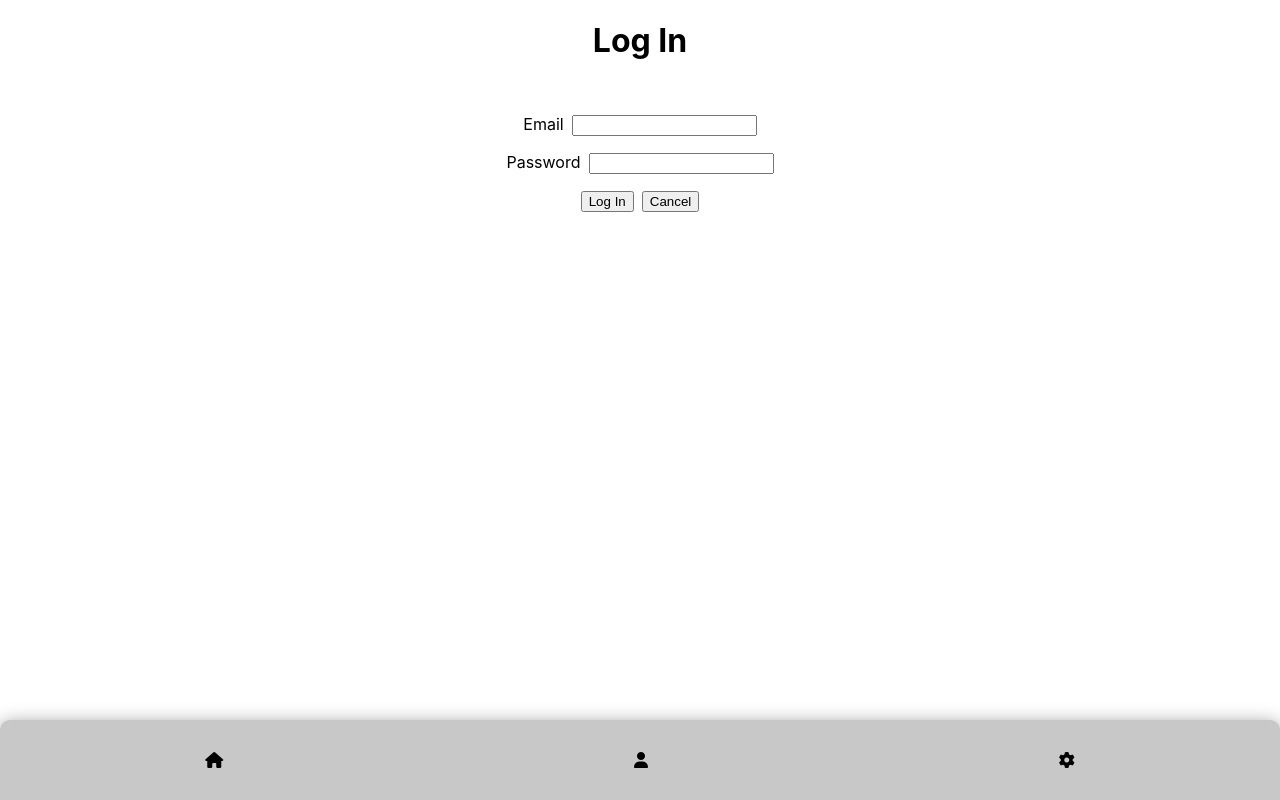
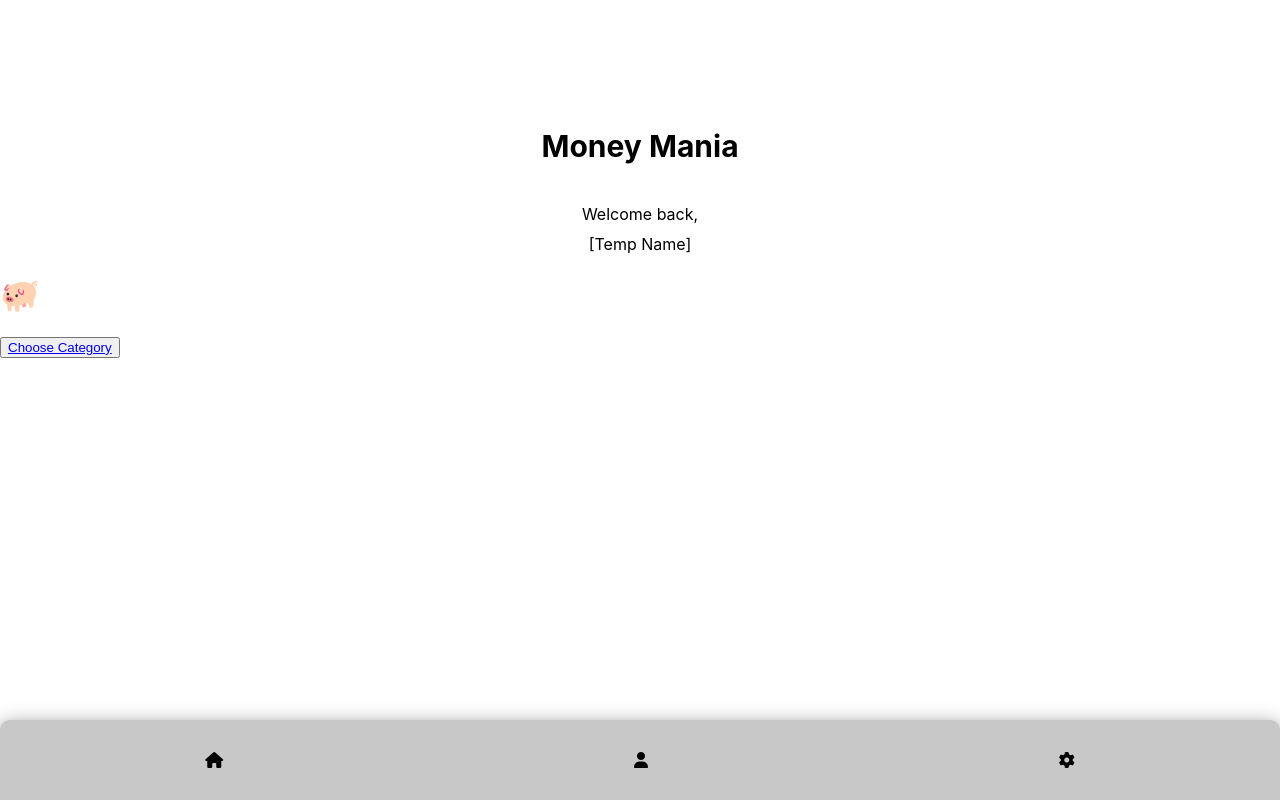
Before and after one commit to Cazier92/Money-Mania-Frontend, a React (Create React App) app: page /home in a window 1280 px wide. Before the commit this address led to /login. Built offline with nearby package versions, Linux system fonts and the light colour scheme; no server answers.

Commit message:
styled banner

```diff
--- a/src/App.jsx
+++ b/src/App.jsx
@@ -137,9 +137,9 @@ const App = () => {
         <Route
           path="/home"
           element={
-            <ProtectedRoute user={user}>
+            // <ProtectedRoute user={user}>
               <Home currentCategory={currentCategory}/>
-            </ProtectedRoute>
+            /* </ProtectedRoute> */
           }
         />
         <Route
--- a/src/components/Banner/Banner.jsx
+++ b/src/components/Banner/Banner.jsx
@@ -1,7 +1,12 @@
+import styles from './Banner.module.css'
 const Banner = (props) => {
     return (
         <main>
-            <h2>Money Mania</h2>
+            <div className={styles.circle}>
+            </div>
+                <h2>Money Mania</h2>
+                <p className={styles.firstp}>Welcome back, </p>
+                <p className={styles.secondp}>[Temp Name]{props.user}</p>
         </main>
     )
 }
--- /dev/null
+++ b/src/components/Banner/Banner.module.css
@@ -0,0 +1,27 @@
+h2{
+  text-align: center;
+  margin-top: 10%;
+  z-index: 1;
+  font-size: 30px;
+}
+.firstp{
+  text-align: center;
+  margin-top: 40px;
+  margin-bottom: 0px;
+}
+.secondp{
+  margin-top: 10px;
+  text-align: center;
+}
+.circle{
+  height: 20rem;
+  width: 30rem;
+  border-radius: 1rem;
+  background-color: rgb(199, 198, 198);
+  border-radius: 0 0 20rem 20rem ;
+  position: absolute;
+  margin-top: -45%;
+  margin-left: -14%;
+  margin-bottom: 0px;
+  z-index: -1;
+}
--- a/src/pages/Home/Home.jsx
+++ b/src/pages/Home/Home.jsx
@@ -1,5 +1,5 @@
 import { Link } from "react-router-dom";
-
+import './Home.module.css'
 import Banner from "../../components/Banner/Banner";
 import PiggyBank from "../../components/PiggyBank/PiggyBank";
 
```
Also changed, not shown: src/pages/Home/Home.module.css (added).
